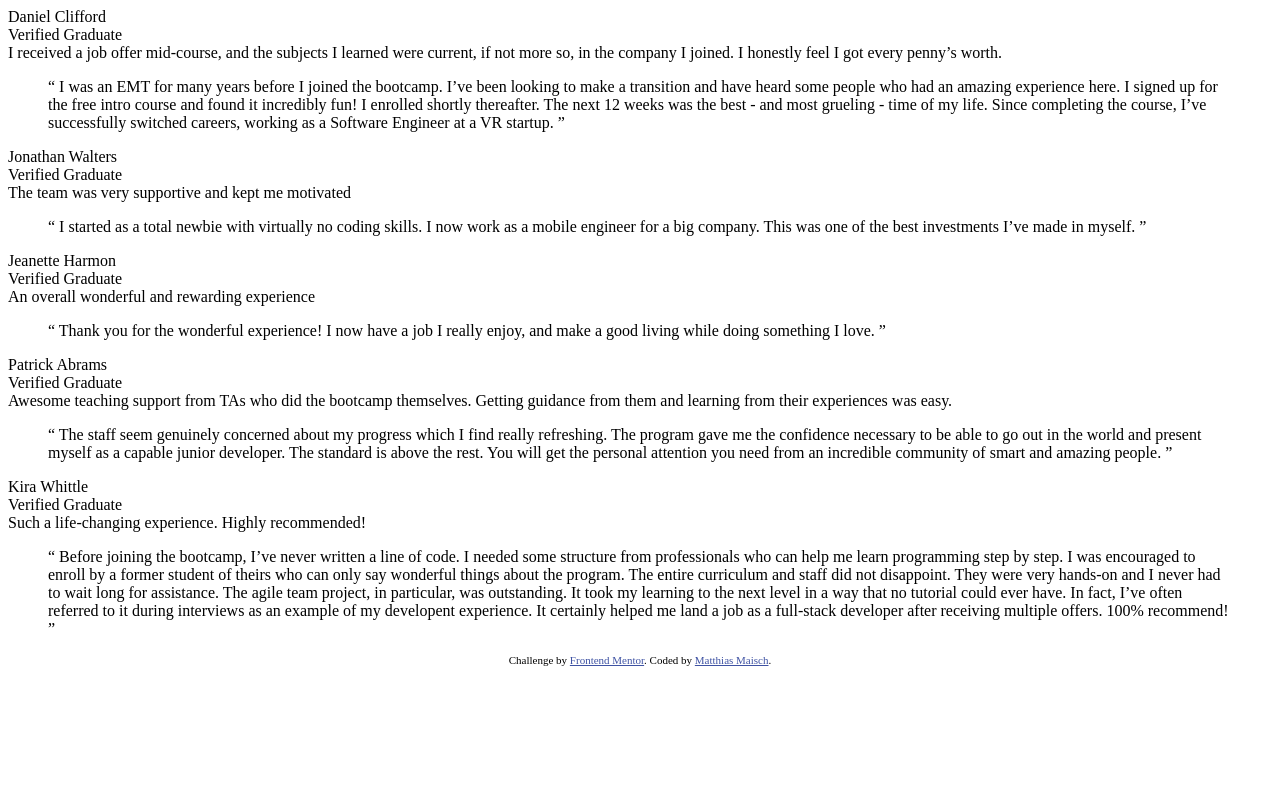
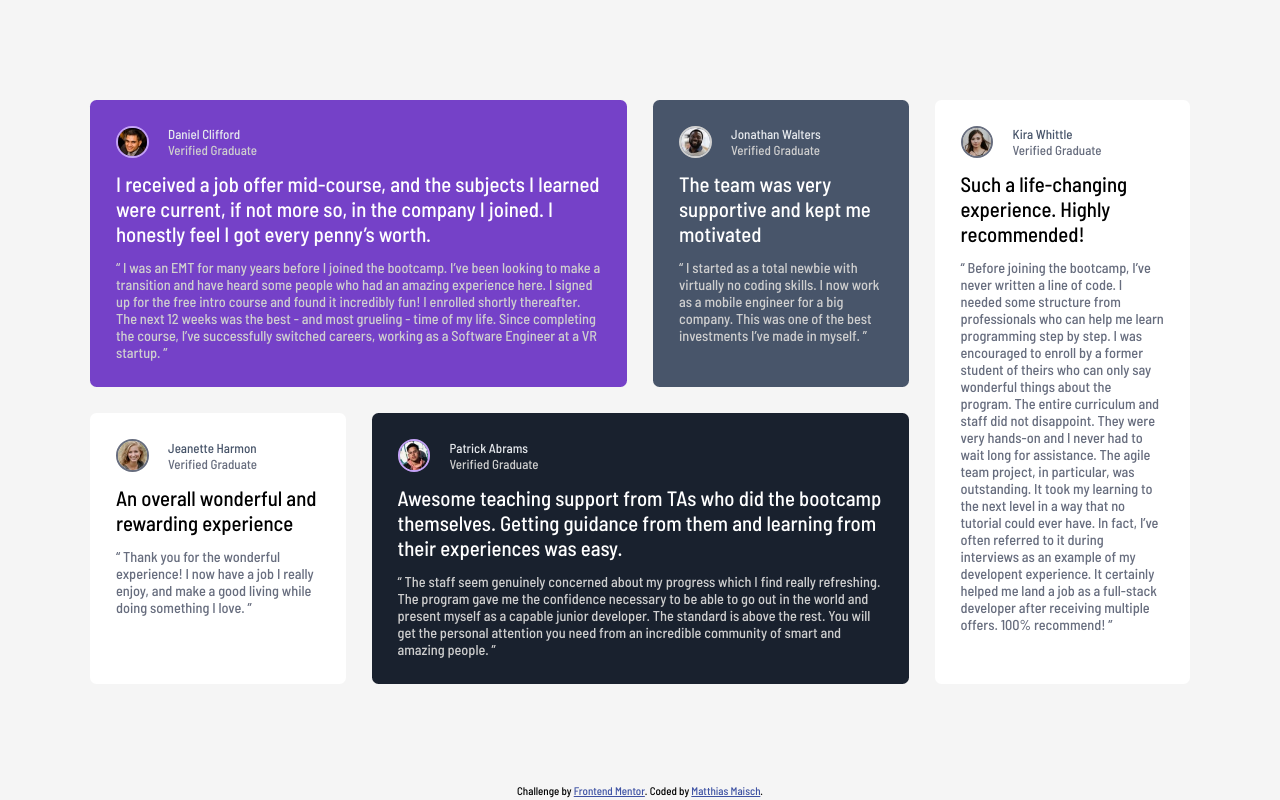
Before and after one commit to solloc/frontend-mentor-testimonials-grid, a plain HTML site: page index.html in a window 1280 px wide. Drawn offline with Linux system fonts and the light colour scheme.

Commit message:
basic design done

```diff
--- a/index.html
+++ b/index.html
@@ -9,9 +9,15 @@
 </head>
 <body>
   <main>
-    <section>
-      <div class="author">Daniel Clifford</div>
+    <div class="testimonials">
+      <section class="card-1">
+        <div class="author">
+          <img src="./images/image-daniel.jpg" class="author-avatar" alt />
+          <div class="author-text">
+            <div class="author-name">Daniel Clifford</div>
             <div class="author-title">Verified Graduate</div>
+          </div>
+        </div>
         <div class="summary">
           I received a job offer mid-course, and the subjects I learned were current, if not more so,
           in the company I joined. I honestly feel I got every penny’s worth.
@@ -24,27 +30,42 @@
           the course, I’ve successfully switched careers, working as a Software Engineer at a VR startup. ”
         </blockquote>
       </section>
-    <section>
-      <div class="author">Jonathan Walters</div>
+      <section class="card-2">
+        <div class="author">
+          <img src="./images/image-jonathan.jpg" class="author-avatar" alt />
+          <div class="author-text">
+            <div class="author-name">Jonathan Walters</div>
             <div class="author-title">Verified Graduate</div>
+          </div>
+        </div>
         <div class="summary">The team was very supportive and kept me motivated</div>
         <blockquote>
           “ I started as a total newbie with virtually no coding skills. I now work as a mobile engineer
           for a big company. This was one of the best investments I’ve made in myself. ”
         </blockquote>
       </section>
-    <section>
-      <div class="author">Jeanette Harmon</div>
+      <section class="card-3">
+        <div class="author">
+          <img src="./images/image-jeanette.jpg" class="author-avatar" alt />
+          <div class="author-text">
+            <div class="author-name">Jeanette Harmon</div>
             <div class="author-title">Verified Graduate</div>
+          </div>
+        </div>
         <div class="summary">An overall wonderful and rewarding experience</div>
         <blockquote>
           “ Thank you for the wonderful experience! I now have a job I really enjoy, and make a good living
           while doing something I love. ”
         </blockquote>
       </section>
-    <section>
-      <div class="author">Patrick Abrams</div>
+      <section class="card-4">
+        <div class="author">
+          <img src="./images/image-patrick.jpg" class="author-avatar" alt />
+          <div class="author-text">
+            <div class="author-name">Patrick Abrams</div>
             <div class="author-title">Verified Graduate</div>
+          </div>
+        </div>
         <div class="summary">
           Awesome teaching support from TAs who did the bootcamp themselves. Getting guidance from them and
           learning from their experiences was easy.
@@ -56,9 +77,14 @@
           an incredible community of smart and amazing people. ”
         </blockquote>
       </section>
-    <section>
-      <div class="author">Kira Whittle</div>
+      <section class="card-5">
+        <div class="author">
+          <img src="./images/image-kira.jpg" class="author-avatar" alt />
+          <div class="author-text">
+            <div class="author-name">Kira Whittle</div>
             <div class="author-title">Verified Graduate</div>
+          </div>
+        </div>
         <div class="summary">Such a life-changing experience. Highly recommended!</div>
         <blockquote>
           “ Before joining the bootcamp, I’ve never written a line of code. I needed some structure from
@@ -71,6 +97,7 @@
           100% recommend! ”
         </blockquote>
       </section>
+    </div>
   </main>
   <footer>
     Challenge by <a href="https://www.frontendmentor.io?ref=challenge" target="_blank" rel="noopener">Frontend Mentor</a>.
--- a/styles.css
+++ b/styles.css
@@ -1,7 +1,183 @@
+@import url('https://fonts.googleapis.com/css2?family=Barlow+Semi+Condensed:wght@500;600&display=swap');
+
+:root {
+/* Primary */
+
+--clr-purple-50: hsl(260, 100%, 95%);
+--clr-purple-300: hsl(264, 82%, 80%);
+--clr-purple-500: hsl(263, 55%, 52%);
+
+/* Neutral */
+--clr-white: hsl(0, 0%, 100%);
+--clr-bg-grey: hsl(0 0% 96.1%);
+--clr-grey-100: hsl(214, 17%, 92%);
+--clr-grey-200: hsl(0, 0%, 81%);
+--clr-grey-400: hsl(224, 10%, 45%);
+--clr-grey-500: hsl(217, 19%, 35%);
+--clr-dark-blue: hsl(219, 29%, 14%);
+--clr-black: hsl(0, 0%, 7%);
+
+font-size: 13px;
+font-family: Barlow Semi Condensed, sans-serif;
+}
+
+body {
+    margin: 0;
+    /* padding: 2rem; */
+    background-color: var(--clr-bg-grey);
+    min-height: 100dvh;
+    display: flex;
+    flex-direction: column;
+}
+
+main {
+    display: flex;
+    flex-grow: 1;
+    padding: 2rem;
+    align-items: center;
+    justify-content: center;
+}
+
+.testimonials {
+    display: grid;
+    gap: 2rem;
+    /* max-width: 70rem; */
+}
+
+section {
+    padding: 2rem;
+    border-radius: 0.5rem;
+}
+
+.author {
+    display: flex;
+    align-items: center;
+}
+
+.author-avatar {
+    border-radius: 50%;
+    border: 2px solid black;
+    width: 2.2rem;
+    margin-inline-end: 1.5rem;
+}
+
+.author-name {
+    color: var(--clr-grey-100);
+}
+
+.author-title {
+    color: var(--clr-grey-200);
+}
+
+.summary {
+    padding: 1rem 0;
+    font-size: 1.6rem;
+
+}
+
+blockquote {
+    color: var(--clr-grey-200);
+    margin: 0;
+    font-size: 1.1rem;
+}
+
+.card-1 {
+    background-color: var(--clr-purple-500);
+    color: var(--clr-white);
+
+    .author-avatar {
+        border-color: var(--clr-purple-300);
+    }
+}
+
+.card-2 {
+    background-color: var(--clr-grey-500);
+    color: var(--clr-white);
+
+    .author-avatar {
+        border-color: var(--clr-grey-200);
+    }
+}
+
+.card-3 {
+    background-color: var(--clr-white);
+
+    .author-avatar {
+        border-color: var(--clr-grey-400);
+    }
+
+    .author-name {
+        color: var(--clr-grey-500);
+    }
+
+    .author-title {
+        color: var(--clr-grey-400);
+    }
+
+    blockquote {
+        color: var(--clr-grey-400);
+    }
+}
+
+.card-4 {
+    background-color: var(--clr-dark-blue);
+    color: var(--clr-white);
+
+    .author-avatar {
+        border-color: var(--clr-purple-300);
+    }
+}
+
+.card-5 {
+    background-color: var(--clr-white);
+
+    .author-avatar {
+        border-color: var(--clr-grey-400);
+    }
+
+    .author-name {
+        color: var(--clr-grey-500);
+    }
+
+    .author-title {
+        color: var(--clr-grey-400);
+    }
+
+    blockquote {
+        color: var(--clr-grey-400);
+    }
+
+}
+
 footer {
     font-size: 11px;
     text-align: center;
+    margin-block-end: 0.25rem;
 }
 footer a {
     color: hsl(228, 45%, 44%);
 }
+
+@media (width > 900px) {
+    .testimonials {
+        max-width: 1100px;
+        grid-template-columns: repeat(4, 1fr);
+    }
+
+    .card-1 {
+        grid-column: 1 / span 2;
+    }
+
+    .card-3 {
+        grid-row: 2;
+    }
+
+    .card-4 {
+        grid-row: 2;
+        grid-column: 2 / span 2;
+    }
+
+    .card-5 {
+        grid-row: 1 / span 2;
+    }
+}
```
Lines whose indentation alone changed are shown as unchanged.
